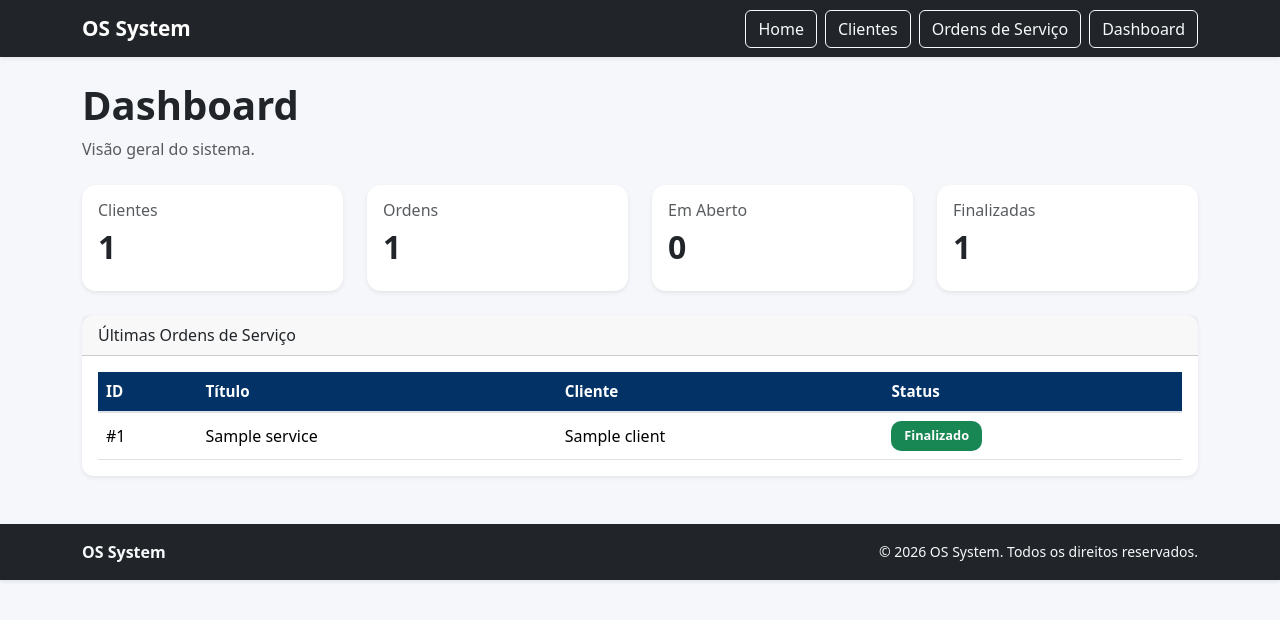
After one commit to MaiconDante/os_system, a Flask app: page /dashboard in a window 1280 px wide. The commit adds this page. Shown: the top 620 px of the page. Run offline with Flask 3, Linux system fonts and the light colour scheme; tables that the repository leaves empty hold one stand-in row (values such as "Sample post").

Commit message:
feat: Create initial dashboard system.

```diff
--- a/app/__init__.py
+++ b/app/__init__.py
@@ -24,11 +24,14 @@ def create_app():
     from app.routes.main_routes import main_bp
     from app.routes.clients_routes import client_bp
     from app.routes.order_service_routes import order_service_bp
+    from app.routes.dashboard_routes import dashboard_bp
     # Register the main blueprint with the Flask app
     app.register_blueprint(main_bp)
     # Register the client blueprint with the Flask app
     app.register_blueprint(client_bp)
     # Register the order service blueprint with the Flask app
     app.register_blueprint(order_service_bp)
+    # Register the dashboard blueprint with the Flask app
+    app.register_blueprint(dashboard_bp)
 
     return app
--- /dev/null
+++ b/app/routes/dashboard_routes.py
@@ -0,0 +1,50 @@
+from flask import (
+    Blueprint,
+    render_template
+)
+
+from app.models.client_model import Client
+
+from app.models.order_service_model import (
+    OrderService
+)
+
+
+dashboard_bp = Blueprint(
+    "dashboard",
+    __name__
+)
+
+
+@dashboard_bp.route("/dashboard")
+def home():
+
+    total_clients = Client.query.count()
+
+
+    total_orders = OrderService.query.count()
+
+
+    open_orders = OrderService.query.filter_by(
+        status="Aberto"
+    ).count()
+
+
+    completed_orders = OrderService.query.filter_by(
+        status="Finalizado"
+    ).count()
+
+
+    latest_orders = OrderService.query.order_by(
+        OrderService.id.desc()
+    ).limit(5).all()
+
+
+    return render_template(
+        "dashboard/home.html",
+        total_clients=total_clients,
+        total_orders=total_orders,
+        open_orders=open_orders,
+        completed_orders=completed_orders,
+        latest_orders=latest_orders
+    )
--- a/app/static/css/style.css
+++ b/app/static/css/style.css
@@ -85,3 +85,20 @@ body {
 .table td strong {
     color: #212529;
 }
+
+.dashboard-card {
+    border: none;
+    border-radius: 14px;
+    transition: 0.2s ease;
+}
+
+
+.dashboard-card:hover {
+    transform: translateY(-3px);
+}
+
+
+.dashboard-card h2 {
+    font-size: 2rem;
+    font-weight: 700;
+}
--- a/app/templates/base.html
+++ b/app/templates/base.html
@@ -50,6 +50,13 @@
                     class="btn btn-outline-light"
                 >
                     Ordens de Serviço
+                </a>
+
+                <a
+                    href="/dashboard"
+                    class="btn btn-outline-light"
+                >
+                    Dashboard
                 </a>
 
             </div>
--- /dev/null
+++ b/app/templates/dashboard/home.html
@@ -0,0 +1,203 @@
+{% extends "base.html" %}
+
+{% block title %}
+Dashboard
+{% endblock %}
+
+{% block content %}
+
+<div class="mb-4">
+
+    <h1 class="page-title">
+        Dashboard
+    </h1>
+
+    <p class="text-muted">
+        Visão geral do sistema.
+    </p>
+
+</div>
+
+
+<div class="row g-4 mb-4">
+
+    <div class="col-md-3">
+
+        <div class="card dashboard-card shadow-sm">
+
+            <div class="card-body">
+
+                <h6 class="text-muted">
+                    Clientes
+                </h6>
+
+                <h2>
+                    {{ total_clients }}
+                </h2>
+
+            </div>
+
+        </div>
+
+    </div>
+
+
+    <div class="col-md-3">
+
+        <div class="card dashboard-card shadow-sm">
+
+            <div class="card-body">
+
+                <h6 class="text-muted">
+                    Ordens
+                </h6>
+
+                <h2>
+                    {{ total_orders }}
+                </h2>
+
+            </div>
+
+        </div>
+
+    </div>
+
+
+    <div class="col-md-3">
+
+        <div class="card dashboard-card shadow-sm">
+
+            <div class="card-body">
+
+                <h6 class="text-muted">
+                    Em Aberto
+                </h6>
+
+                <h2>
+                    {{ open_orders }}
+                </h2>
+
+            </div>
+
+        </div>
+
+    </div>
+
+
+    <div class="col-md-3">
+
+        <div class="card dashboard-card shadow-sm">
+
+            <div class="card-body">
+
+                <h6 class="text-muted">
+                    Finalizadas
+                </h6>
+
+                <h2>
+                    {{ completed_orders }}
+                </h2>
+
+            </div>
+
+        </div>
+
+    </div>
+
+</div>
+
+
+<div class="card card-custom shadow-sm">
+
+    <div class="card-header">
+
+        Últimas Ordens de Serviço
+
+    </div>
+
+    <div class="card-body">
+
+        {% if latest_orders %}
+
+        <div class="table-responsive">
+
+            <table class="table align-middle">
+
+                <thead>
+
+                    <tr>
+
+                        <th>ID</th>
+                        <th>Título</th>
+                        <th>Cliente</th>
+                        <th>Status</th>
+
+                    </tr>
+
+                </thead>
+
+                <tbody>
+
+                    {% for order in latest_orders %}
+
+                    <tr>
+
+                        <td>
+                            #{{ order.id }}
+                        </td>
+
+                        <td>
+                            {{ order.title }}
+                        </td>
+
+                        <td>
+                            {{ order.client.name }}
+                        </td>
+
+                        <td>
+
+                            {% if order.status == "Aberto" %}
+
+                            <span class="badge bg-warning text-dark">
+                                {{ order.status }}
+                            </span>
+
+                            {% elif order.status == "Em andamento" %}
+
+                            <span class="badge bg-primary">
+                                {{ order.status }}
+                            </span>
+
+                            {% elif order.status == "Finalizado" %}
+
+                            <span class="badge bg-success">
+                                {{ order.status }}
+                            </span>
+
+                            {% endif %}
+
+                        </td>
+
+                    </tr>
+
+                    {% endfor %}
+
+                </tbody>
+
+            </table>
+
+        </div>
+
+        {% else %}
+
+        <p class="text-muted mb-0">
+            Nenhuma ordem cadastrada.
+        </p>
+
+        {% endif %}
+
+    </div>
+
+</div>
+
+{% endblock %}
```
